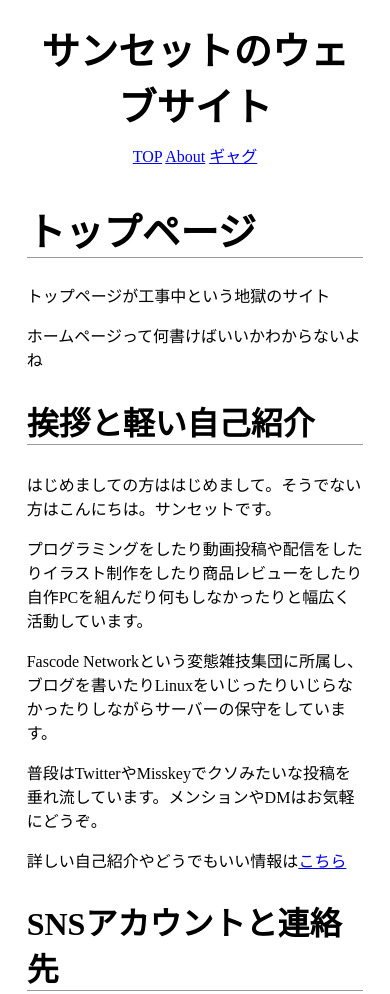
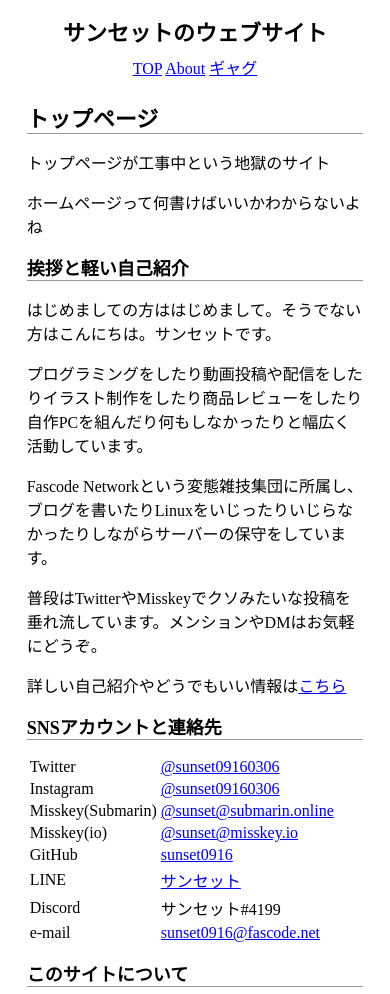
Before and after one commit to sunset0916/old.sunset0916.net, a plain HTML site: page index.html in a window 390 px wide. Shown: the top 994 px of the page. Drawn offline with Linux system fonts and the light colour scheme.

Commit message:
ちょっと弄りました

```diff
--- a/index.html
+++ b/index.html
@@ -16,10 +16,10 @@
     }
     @media screen and (max-width: 640px) {
     h1{
-        font-size: 2.4rem;
+        font-size: 22px;
     }
     h2 {
-        font-size: 2rem;
+        font-size: 18px;
     }
 }
 </style>
```
